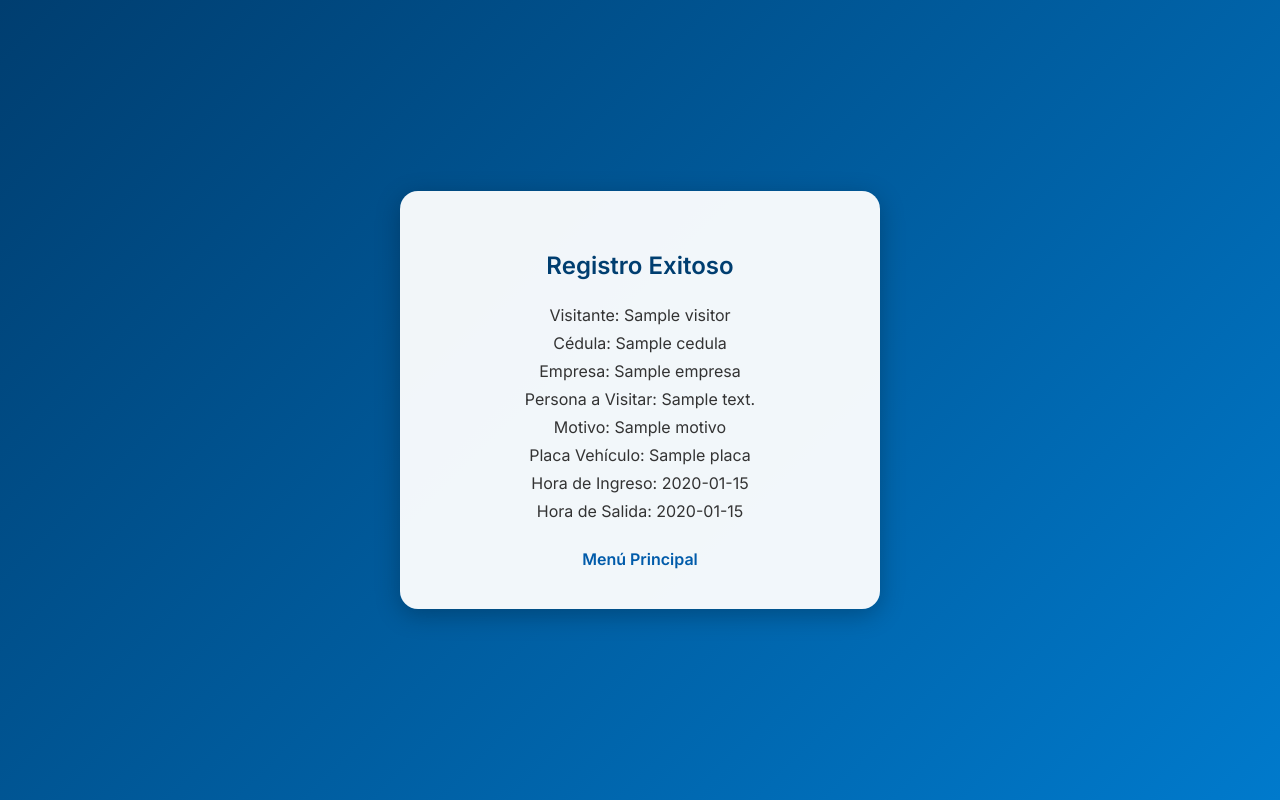
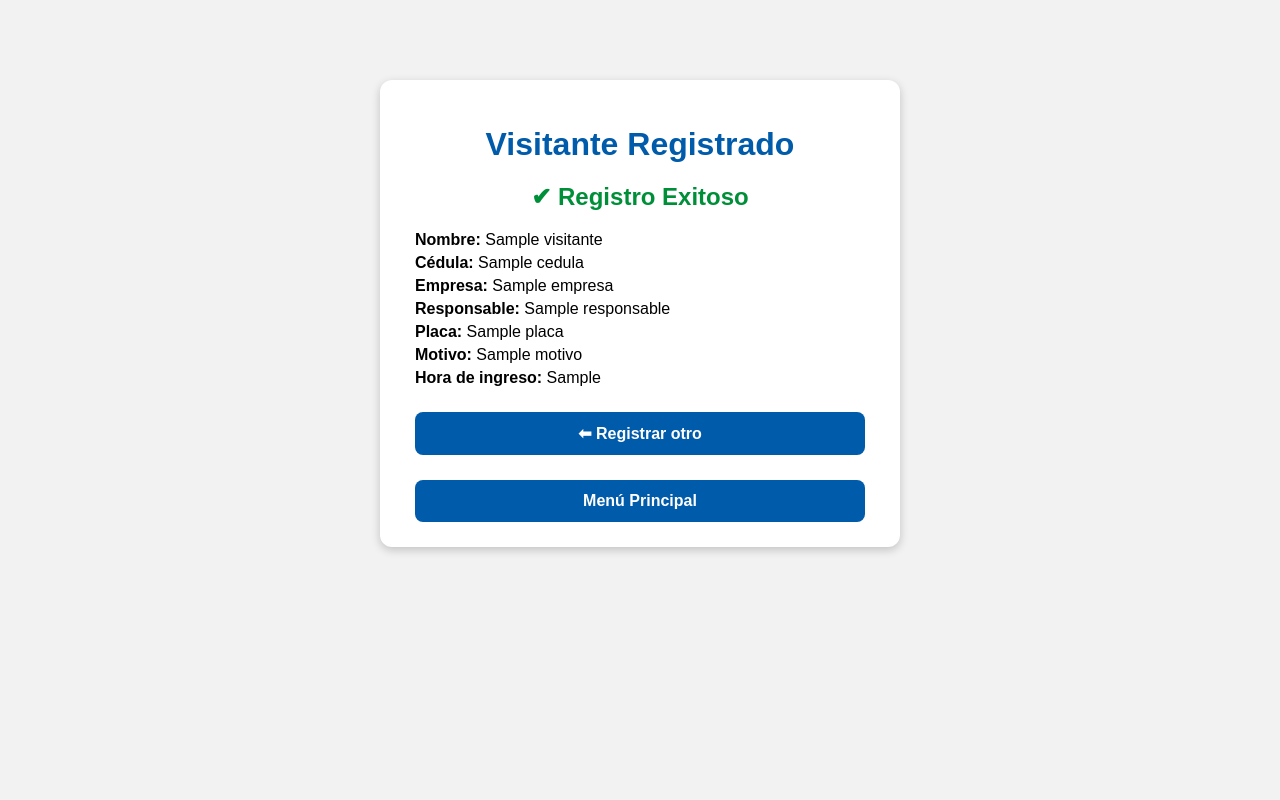
Before and after one commit to luismolinaboni22-art/Cops-K9, a Flask app: template templates/visitor_success.html in a window 1280 px wide. Run offline with Flask 3, Linux system fonts and the light colour scheme; the template is opened without the code that fills it: most values are stand-ins (such as "Sample title", 1, 10 or a date in 2020).

Commit message:
Update visitor_success.html

```diff
--- a/templates/visitor_success.html
+++ b/templates/visitor_success.html
@@ -1,95 +1,84 @@
 <!DOCTYPE html>
 <html lang="es">
 <head>
+    <link rel="stylesheet" href="{{ url_for('static', filename='style.css') }}">
+
     <meta charset="UTF-8">
-    <title>Registro de Visitante - Holcim</title>
-    <link href="https://fonts.googleapis.com/css2?family=Inter:wght@300;400;600&display=swap" rel="stylesheet">
+    <title>Visitante Registrado</title>
+
     <style>
         body {
-            margin: 0;
-            font-family: 'Inter', sans-serif;
-            background: linear-gradient(135deg, #003e70, #007acc);
-            height: 100vh;
-            display: flex;
-            justify-content: center;
-            align-items: center;
-            overflow: hidden;
-            color: #333;
+            background: #f2f2f2;
+            font-family: Arial, sans-serif;
         }
 
-        .container {
-            background: rgba(255,255,255,0.95);
-            padding: 40px;
-            border-radius: 18px;
+        .box {
+            background: white;
+            padding: 25px 35px;
+            border-radius: 12px;
+            width: 450px;
+            margin: 80px auto;
             text-align: center;
-            box-shadow: 0 6px 25px rgba(0,0,0,0.25);
-            width: 400px;
+            box-shadow: 0 3px 10px rgba(0,0,0,0.2);
+        }
+
+        h1 {
+            color: #005baa;
+            margin-bottom: 10px;
         }
 
         h2 {
-            color: #003e70;
-            margin-bottom: 25px;
+            color: #008f39;
+            margin-bottom: 20px;
         }
 
-        p {
+        .info {
+            text-align: left;
+            margin-top: 20px;
             font-size: 16px;
-            margin: 8px 0;
         }
 
-        button {
-            width: 100%;
-            padding: 14px;
-            margin-top: 20px;
+        .info p {
+            margin: 5px 0;
+        }
+
+        a.boton {
+            display: block;
+            margin-top: 25px;
+            padding: 12px;
             background: #005baa;
             color: white;
-            font-size: 16px;
-            border: none;
-            border-radius: 10px;
-            font-weight: 600;
-            cursor: pointer;
-            transition: 0.3s;
+            border-radius: 8px;
+            text-decoration: none;
+            font-weight: bold;
         }
 
-        button:hover {
+        a.boton:hover {
             background: #004b8c;
-            transform: translateY(-2px);
-        }
-
-        a {
-            display: inline-block;
-            margin-top: 20px;
-            color: #005baa;
-            text-decoration: none;
-            font-weight: 600;
-        }
-
-        a:hover {
-            text-decoration: underline;
         }
     </style>
+
 </head>
 <body>
 
-    <div class="container">
-        <h2>Registro Exitoso</h2>
+    <div class="box">
 
-        <p>Visitante: {{ visitor.nombre }}</p>
-        <p>Cédula: {{ visitor.cedula }}</p>
-        <p>Empresa: {{ visitor.empresa }}</p>
-        <p>Persona a Visitar: {{ visitor.persona_a_visitar }}</p>
-        <p>Motivo: {{ visitor.motivo }}</p>
-        <p>Placa Vehículo: {{ visitor.placa }}</p>
-        <p>Hora de Ingreso: {{ visitor.hora_ingreso.strftime('%Y-%m-%d %H:%M:%S') }}</p>
+        <h1>Visitante Registrado</h1>
+        <h2>✔ Registro Exitoso</h2>
 
-        {% if not visitor.hora_salida %}
-            <form action="{{ url_for('registrar_salida', visitor_id=visitor.id) }}" method="POST">
-                <button type="submit">Registrar Salida</button>
-            </form>
-        {% else %}
-            <p>Hora de Salida: {{ visitor.hora_salida.strftime('%Y-%m-%d %H:%M:%S') }}</p>
-        {% endif %}
+        <div class="info">
+            <p><strong>Nombre:</strong> {{ visitante.nombre }}</p>
+            <p><strong>Cédula:</strong> {{ visitante.cedula }}</p>
+            <p><strong>Empresa:</strong> {{ visitante.empresa }}</p>
+            <p><strong>Responsable:</strong> {{ visitante.responsable }}</p>
+            <p><strong>Placa:</strong> {{ visitante.placa }}</p>
+            <p><strong>Motivo:</strong> {{ visitante.motivo }}</p>
+            <p><strong>Hora de ingreso:</strong> {{ visitante.hora_ingreso }}</p>
+        </div>
 
-        <a href="{{ url_for('home') }}">Menú Principal</a>
+        <a class="boton" href="/visitantes">⬅ Registrar otro</a>
+        <a class="boton" href="/"> Menú Principal</a>
+
     </div>
 
 </body>
```
